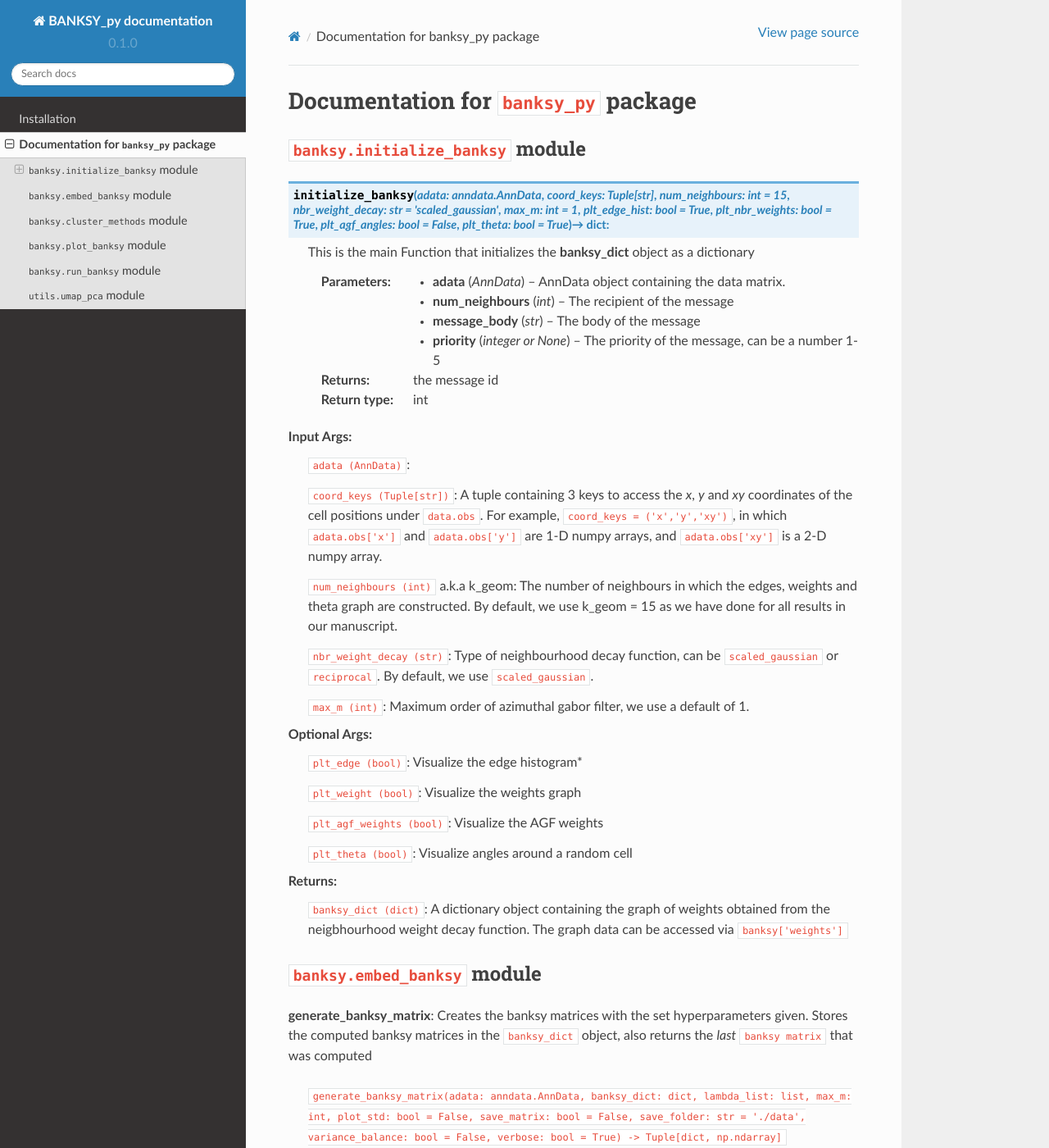
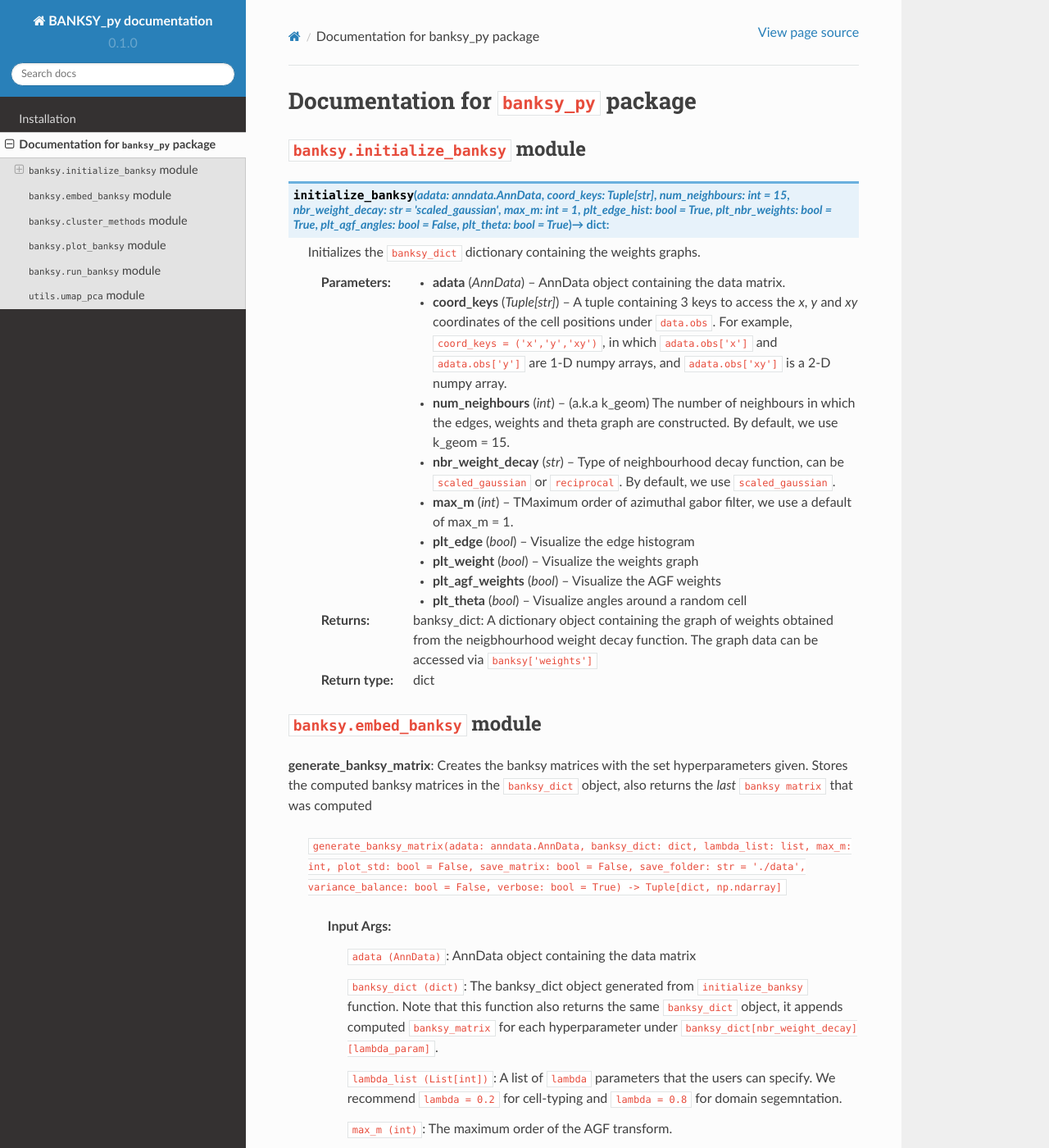
Before and after one commit to yifei-1021/read-the-docs, a Sphinx documentation site: the page built from docs/source/api.rst, in a window 1280 px wide and 1400 px high. Shown: the whole window at 82% size. Built offline with Sphinx 7.4.7 and the Read the Docs theme 2.0.0, drawn with Linux system fonts in a browser that asks for light colours; pages that are not in the unit, such as notebooks, are missing from menus.

Commit message:
Add files via upload

```diff
--- a/docs/source/api.rst
+++ b/docs/source/api.rst
@@ -6,40 +6,21 @@ Documentation for ``banksy_py`` package
 
 .. py:function:: initialize_banksy(adata: anndata.AnnData, coord_keys: Tuple[str],   num_neighbours: int = 15,   nbr_weight_decay: str = 'scaled_gaussian',   max_m: int = 1,  plt_edge_hist: bool = True, plt_nbr_weights: bool = True,  plt_agf_angles: bool = False,  plt_theta: bool = True ) -> dict:
 
-   This is the main Function that initializes the **banksy_dict** object as a dictionary
+   Initializes the ``banksy_dict`` dictionary containing the weights graphs.
 
    :param AnnData adata: AnnData object containing the data matrix.
-   :param int num_neighbours: The recipient of the message
-   :param str message_body: The body of the message
-   :param priority: The priority of the message, can be a number 1-5
+   :param Tuple[str] coord_keys: A tuple containing 3 keys to access the `x`, `y` and `xy` coordinates of the cell positions under ``data.obs``. For example, ``coord_keys = ('x','y','xy')``, in which ``adata.obs['x']`` and ``adata.obs['y']`` are 1-D numpy arrays, and ``adata.obs['xy']`` is a 2-D numpy array.
+   :param int num_neighbours: (a.k.a k_geom) The number of neighbours in which the edges, weights and theta graph are constructed. By default, we use k_geom = 15.
+   :param str nbr_weight_decay: Type of neighbourhood decay function, can be ``scaled_gaussian`` or ``reciprocal``. By default, we use ``scaled_gaussian``.
+   :param int max_m: TMaximum order of azimuthal gabor filter, we use a default of max_m = 1.
 
-   :type priority: integer or None
-   :return: the message id
-   :rtype: int
+   :param bool plt_edge: Visualize the edge histogram
+   :param bool plt_weight: Visualize the weights graph
+   :param bool plt_agf_weights: Visualize the AGF weights
+   :param bool plt_theta: Visualize angles around a random cell
 
-**Input Args**:
-   ``adata (AnnData)``:
-
-   ``coord_keys (Tuple[str])``: A tuple containing 3 keys to access the `x`, `y` and `xy` coordinates of the cell positions under ``data.obs``. For example, ``coord_keys = ('x','y','xy')``, in which ``adata.obs['x']`` and ``adata.obs['y']`` are 1-D numpy arrays, and ``adata.obs['xy']`` is a 2-D numpy array.
-
-   ``num_neighbours (int)`` a.k.a k_geom: The number of neighbours in which the edges, weights and theta graph are constructed. By default, we use k_geom = 15 as we have done for all results in our manuscript.
-
-   ``nbr_weight_decay (str)``: Type of neighbourhood decay function, can be ``scaled_gaussian`` or ``reciprocal``. By default, we use ``scaled_gaussian``.
-
-   ``max_m (int)``: Maximum order of azimuthal gabor filter, we use a default of 1.
-
-
-**Optional Args**:
-   ``plt_edge (bool)``: Visualize the edge histogram*
-
-   ``plt_weight (bool)``: Visualize the weights graph
-
-   ``plt_agf_weights (bool)``: Visualize the AGF weights
-
-   ``plt_theta (bool)``: Visualize angles around a random cell
-
-**Returns**:
-   ``banksy_dict (dict)``: A dictionary object containing the graph of weights obtained from the neigbhourhood weight decay function. The graph data can be accessed via ``banksy['weights']``
+   :return: banksy_dict: A dictionary object containing the graph of weights obtained from the neigbhourhood weight decay function. The graph data can be accessed via ``banksy['weights']``
+   :rtype: dict
 
 
 ``banksy.embed_banksy`` module
```
